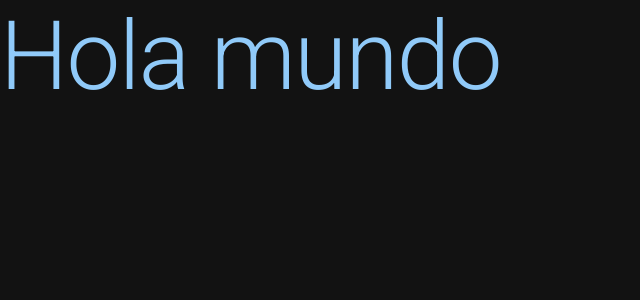
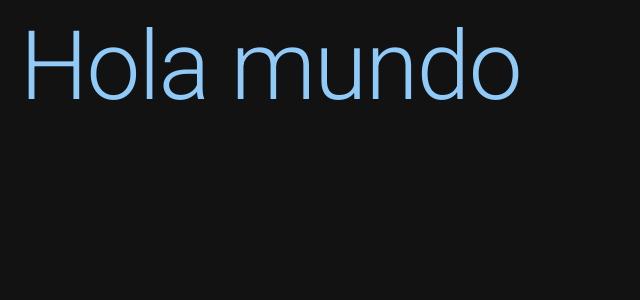
Before and after one commit to mundoenrique/03-next-open-jira, a Next.js app: page / in a window 1280 px wide. Shown: the top 300 px of the page, without its empty margins (0-640 px from the left). Built offline with nearby package versions, Linux system fonts and the light colour scheme.

Commit message:
Construye layout

```diff
--- /dev/null
+++ b/components/layouts/Layout.tsx
@@ -0,0 +1,21 @@
+import { FC } from 'react';
+import { Box } from '@mui/material';
+import Head from 'next/head';
+
+interface Props {
+  children: JSX.Element;
+  title?: string;
+}
+
+export const Layout: FC<Props> = ({ title = 'OpenJira', children }) => {
+  return (
+    <Box sx={{ flexFlow: 1 }}>
+      <Head>
+        <title>{title}</title>
+      </Head>
+      {/* Navbar */}
+      {/* Sidebar */}
+      <Box sx={{ padding: '10px 20px' }}>{children}</Box>
+    </Box>
+  );
+};
--- /dev/null
+++ b/components/layouts/index.ts
@@ -0,0 +1 @@
+export * from './Layout';
--- a/pages/index.tsx
+++ b/pages/index.tsx
@@ -1,13 +1,15 @@
+import type { NextPage } from 'next';
 import { Typography } from '@mui/material';
-import type { NextPage } from 'next';
+
+import { Layout } from '../components/layouts';
 
 const HomePage: NextPage = () => {
   return (
-    <>
+    <Layout>
       <Typography variant="h1" color="primary">
         Hola mundo
       </Typography>
-    </>
+    </Layout>
   );
 };
 
```
